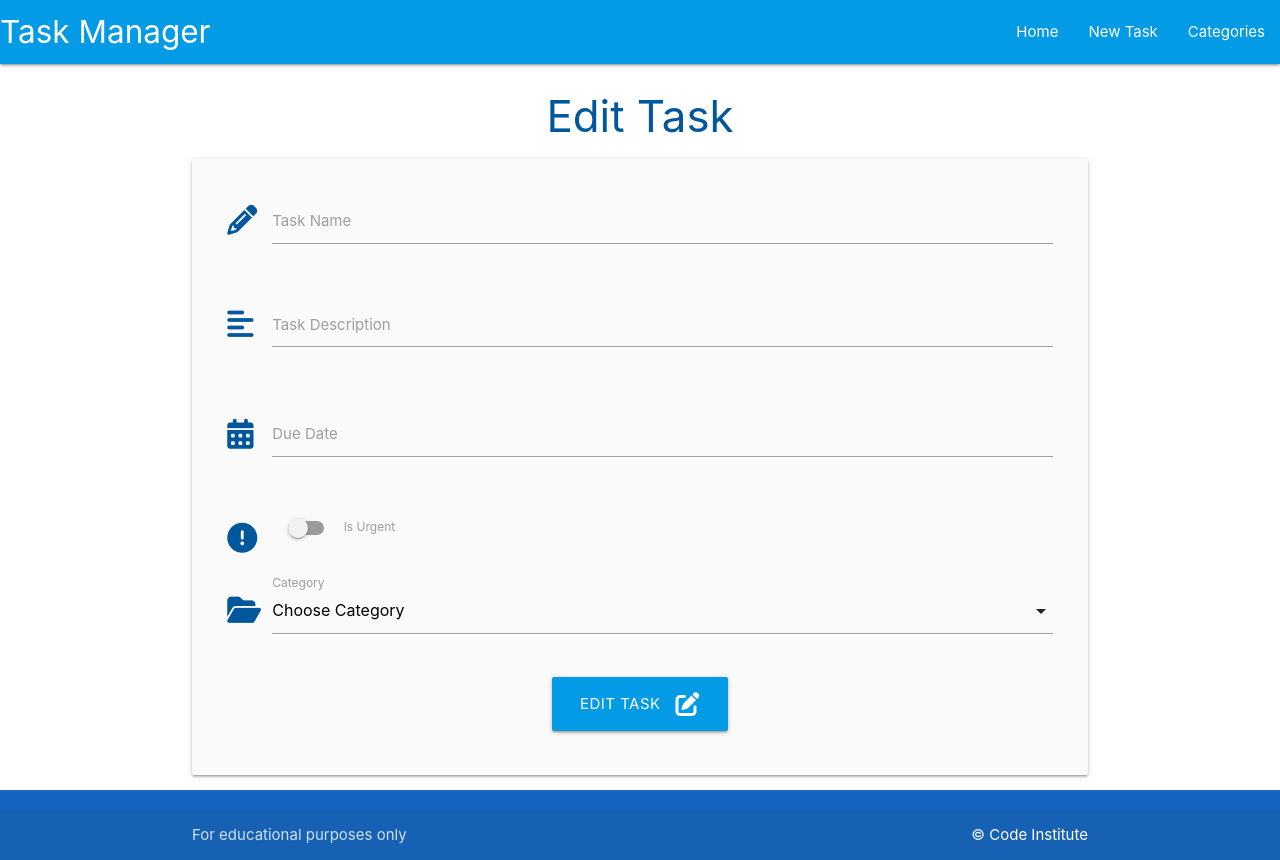
After one commit to danielj314/flask-task-manager, a Flask app: template taskmanager/templates/edit_task.html in a window 1280 px wide. The commit adds this page. Run offline with Flask 2, Linux system fonts and the light colour scheme; the template is opened without the code that fills it, so the values that code supplies are empty; some libraries are stand-ins or nearby versions.

Commit message:
edit tasks

```diff
--- /dev/null
+++ b/taskmanager/templates/edit_task.html
@@ -0,0 +1,83 @@
+{% extends "base.html" %}
+{% block content %}
+
+<h3 class="light-blue-text text-darken-4 center-align">Edit Task</h3>
+
+<div class="row card-panel grey lighten-5">
+    <form class="col s12" method="POST" action="{{ url_for('edit_task', task_id=task.id) }}">
+      <!-- task_name -->
+      <div class="row">
+        <div class="input-field col s12">
+          <i class="fas fa-pencil-alt prefix light-blue-text text-darken-4"></i>
+          <input id="task_name" name="task_name" value="{{ task.task_name }}" minlength="5" maxlength="50"
+            type="text" class="validate" required>
+          <label for="task_name">Task Name</label>
+        </div>
+      </div>
+      <!-- task_description -->
+      <div class="row">
+        <div class="input-field col s12">
+          <i class="fas fa-align-left prefix light-blue-text text-darken-4"></i>
+            <textarea id="task_description" name="task_description" minlength="5" maxlength="200" type="text"
+            class="materialize-textarea validate" required>
+            {{- task.task_description -}}
+          </textarea>
+          <!-- the '-' symbol above (2 lines) is to edit jinja's whitespace/hover styling. it removes the whitespace ('+'' symbol ONLY at beginning of variable adds whitespace) -->
+          <label for="task_description">Task Description</label>
+        </div>
+      </div>
+      <!-- due_date -->
+      <div class="row">
+        <div class="input-field col s12">
+          <i class="fas fa-calendar-alt prefix light-blue-text text-darken-4"></i>
+          <input id="due_date" name="due_date" type="text" value="{{ task.due_date.strftime('%d %B %Y') }}"
+            class="datepicker validate" required>
+          <label for="due_date">Due Date</label>
+        </div>
+      </div>
+      <!-- is_urgent -->
+      <div class="row">
+        <div class="input-field col s12">
+          <div class="switch">
+            <i class="fas fa-exclamation-circle prefix light-blue-text text-darken-4"></i>
+            <label for="is_urgent">
+              {% if task.is_urgent == True %}
+                <input id="is_urgent" name="is_urgent" type="checkbox" checked>
+              {% else %}
+                <input id="is_urgent" name="is_urgent" type="checkbox">
+              {% endif %}
+              <span class="lever"></span>
+              Is Urgent
+            </label>
+          </div>
+        </div>
+      </div>
+      <!-- category_id -->
+      <div class="row">
+        <div class="input-field col s12">
+          <i class="fas fa-folder-open prefix light-blue-text text-darken-4"></i>
+          <select id="category_id" name="category_id" class="validate" required>
+            <option value="" disabled>Choose Category</option>
+            {% for category in categories %}
+              {% if category == task.category %}
+                <option value="{{ category.id }}" selected>{{ category.category_name }}</option>
+              {% else %}
+                <option value="{{ category.id }}">{{ category.category_name }}</option>
+              {% endif %}
+            {% endfor %}
+          </select>
+          <label for="category_id">Category</label>
+        </div>
+      </div>
+      <!-- submit button -->
+      <div class="row">
+        <div class="col s12 center-align">
+          <button type="submit" class="btn-large light-blue darken-1">
+            Edit Task <i class="fas fa-edit right"></i>
+          </button>
+        </div>
+      </div>
+    </form>
+  </div>
+
+{% endblock %}
--- a/taskmanager/templates/tasks.html
+++ b/taskmanager/templates/tasks.html
@@ -24,6 +24,9 @@
         <div class="collapsible-body">
             <strong>{{ task.category }}</strong>
             <p>{{ task.task_description }}</p>
+            <p>
+                <a href="{{ url_for('edit_task', task_id=task.id) }}" class="btn green accent-4">Edit</a>
+            </p>
         </div>
     </li>
     {% endfor %}
```
Also changed, not shown: taskmanager/routes.py (+14 -0 lines).
